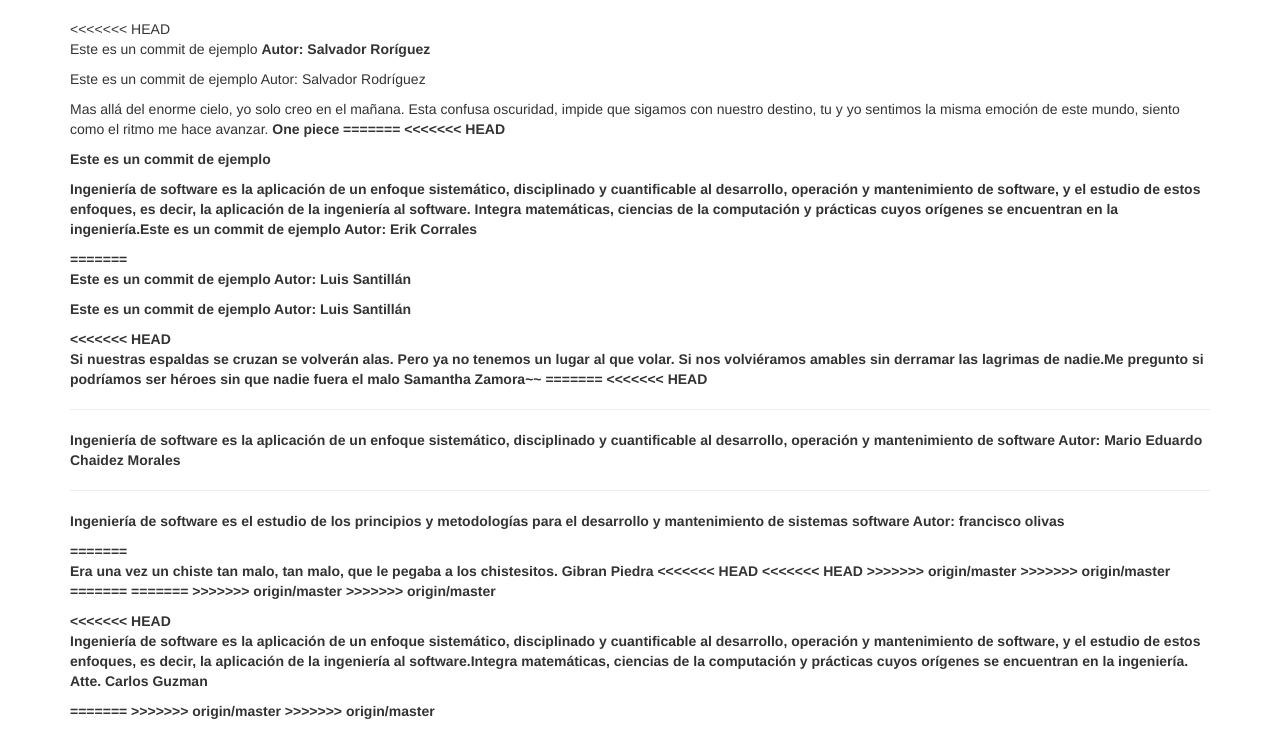
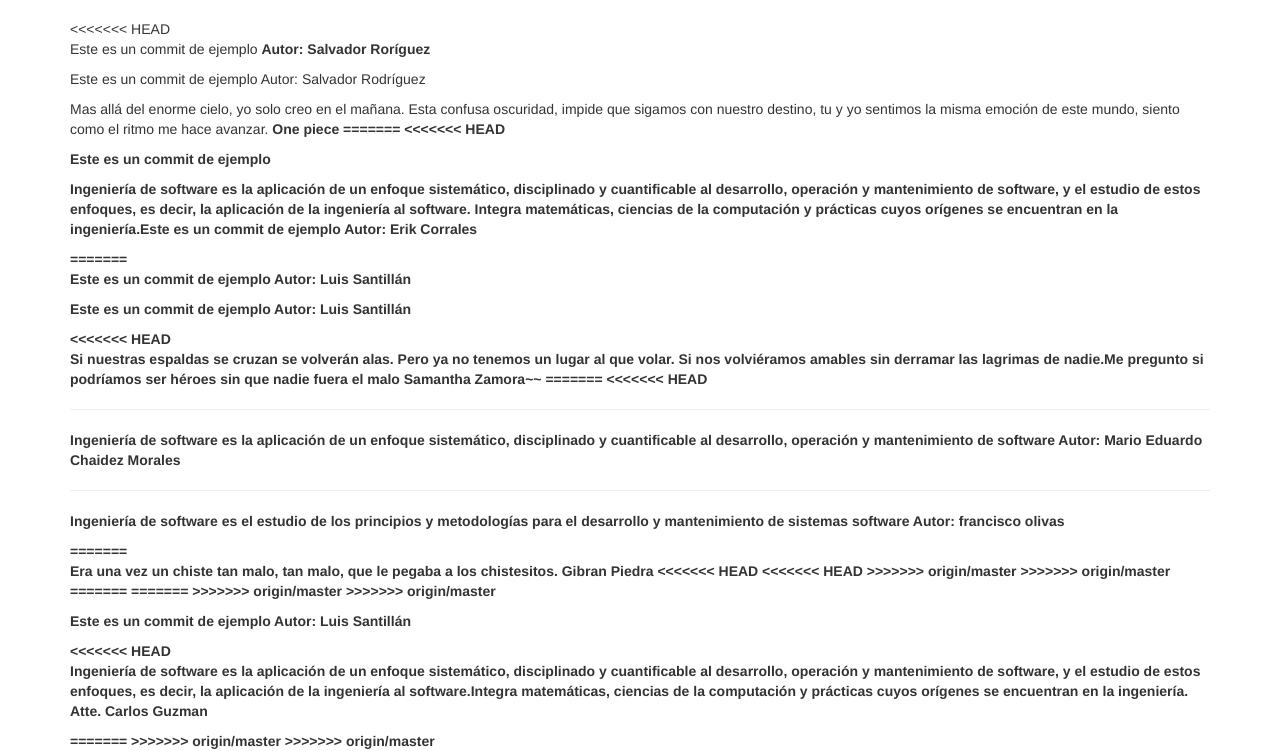
Before and after one commit to lc850/practicaGrupo, a plain HTML site: page index.html in a window 1280 px wide. Shown: the part 235-986 px from the top of the page. Before the commit the page ends 956 px from the top, so only its background shows below. Drawn offline with Linux system fonts and the light colour scheme.

Commit message:
fernando

```diff
--- a/index.html
+++ b/index.html
@@ -50,6 +50,7 @@ Ingeniería de software es la aplicación de un enfoque sistemático, disciplina
 >>>>>>> origin/master
 >>>>>>> origin/master
 				</STRONG></P>
+				<p>Este es un commit de ejemplo Autor: Luis Santillán</p>
 <<<<<<< HEAD
 				<p>Ingeniería de software es la aplicación de un enfoque sistemático, disciplinado y cuantificable al desarrollo, operación y mantenimiento de software, y el estudio de estos enfoques, es decir, la aplicación de la ingeniería al software.Integra matemáticas, ciencias de la computación y prácticas cuyos orígenes se encuentran en la ingeniería. Atte. <STRONG> Carlos Guzman</STRONG> </p
 					>
```
